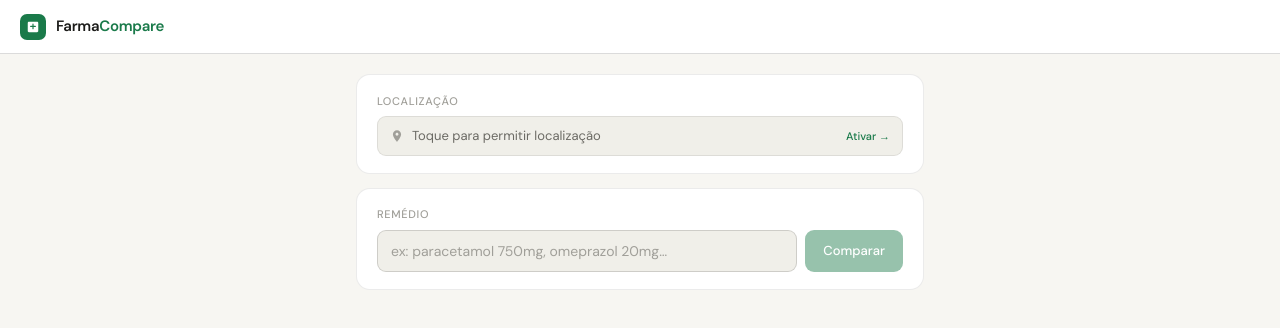
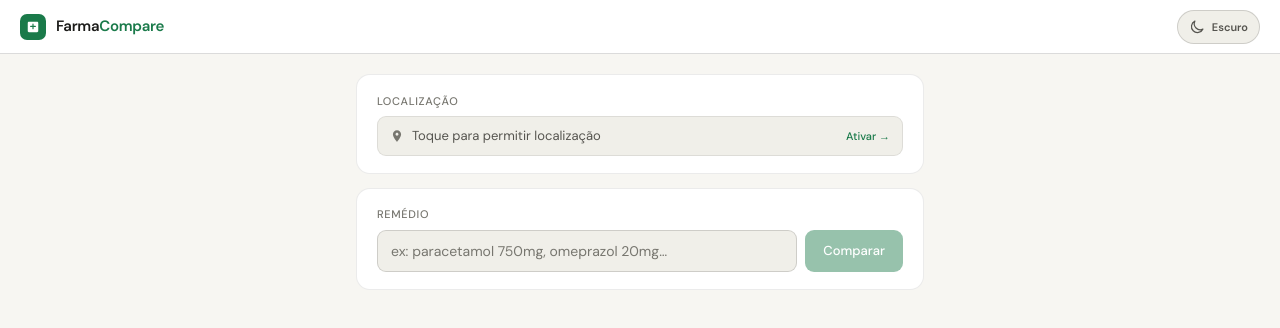
Before and after one commit to fred512/farmacompare, a Nuxt app: page / in a window 1280 px wide. Shown: the top 328 px of the page. Built offline with nearby package versions, Linux system fonts and the light colour scheme.

Commit message:
feat: add accessible light and dark themes

```diff
--- a/assets/css/main.css
+++ b/assets/css/main.css
@@ -1,14 +1,17 @@
 @import url('https://fonts.googleapis.com/css2?family=DM+Sans:wght@300;400;500;600&family=DM+Mono:wght@400;500&display=swap');
 
-:root {
+:root,
+:root[data-theme='light'] {
+  color-scheme: light;
   --bg: #f7f6f2;
   --surface: #ffffff;
   --surface2: #f0efe9;
+  --surface3: #e7e6df;
   --border: rgba(0, 0, 0, 0.08);
   --border2: rgba(0, 0, 0, 0.14);
   --text: #1c1c1a;
-  --text2: #6b6a64;
-  --text3: #a09f99;
+  --text2: #55544f;
+  --text3: #77766f;
   --green: #1a7a4a;
   --green-bg: #eaf4ee;
   --green-light: #c8e8d4;
@@ -22,23 +25,45 @@
   --mono: 'DM Mono', monospace;
 }
 
+:root[data-theme='dark'] {
+  color-scheme: dark;
+  --bg: #111310;
+  --surface: #1b1e19;
+  --surface2: #252921;
+  --surface3: #30352b;
+  --border: rgba(255, 255, 255, 0.12);
+  --border2: rgba(255, 255, 255, 0.22);
+  --text: #faf8f1;
+  --text2: #c8c6bd;
+  --text3: #96948b;
+  --green: #55df8b;
+  --green-bg: #103522;
+  --green-light: #23583b;
+  --amber: #ffc257;
+  --amber-bg: #30220b;
+  --red: #ff7c6d;
+  --red-bg: #321713;
+}
+
 @media (prefers-color-scheme: dark) {
-  :root {
-    --bg: #141412;
-    --surface: #1e1e1b;
-    --surface2: #27271f;
-    --border: rgba(255, 255, 255, 0.07);
-    --border2: rgba(255, 255, 255, 0.13);
-    --text: #f0ede6;
-    --text2: #9a9990;
-    --text3: #6b6a64;
-    --green: #3ecf74;
-    --green-bg: #0f2a1c;
-    --green-light: #1a4030;
-    --amber: #f5a623;
-    --amber-bg: #261a08;
-    --red: #f06050;
-    --red-bg: #251410;
+  :root:not([data-theme]) {
+    color-scheme: dark;
+    --bg: #111310;
+    --surface: #1b1e19;
+    --surface2: #252921;
+    --surface3: #30352b;
+    --border: rgba(255, 255, 255, 0.12);
+    --border2: rgba(255, 255, 255, 0.22);
+    --text: #faf8f1;
+    --text2: #c8c6bd;
+    --text3: #96948b;
+    --green: #55df8b;
+    --green-bg: #103522;
+    --green-light: #23583b;
+    --amber: #ffc257;
+    --amber-bg: #30220b;
+    --red: #ff7c6d;
+    --red-bg: #321713;
   }
 }
 
@@ -56,4 +81,5 @@ body {
   font-size: 14px;
   line-height: 1.5;
   -webkit-font-smoothing: antialiased;
+  transition: background-color .2s ease, color .2s ease;
 }
--- a/nuxt.config.ts
+++ b/nuxt.config.ts
@@ -30,6 +30,12 @@ export default defineNuxtConfig({
         { name: 'apple-mobile-web-app-capable', content: 'yes' },
         { name: 'apple-mobile-web-app-status-bar-style', content: 'default' },
       ],
+      script: [
+        {
+          innerHTML: "(()=>{try{const t=localStorage.getItem('fc_tema');if(t==='light'||t==='dark')document.documentElement.dataset.theme=t}catch{}})()",
+          tagPosition: 'head',
+        },
+      ],
       link: [
         { rel: 'manifest', href: '/manifest.json' },
       ]
--- a/pages/index.vue
+++ b/pages/index.vue
@@ -18,6 +18,25 @@ const searchQuery = ref('')
 const cep = ref('')
 const inputRef = ref<HTMLInputElement>()
 const mostrarTodasFarmacias = ref(false)
+const tema = ref<'light' | 'dark'>('light')
+
+function aplicarTema(value: 'light' | 'dark') {
+  tema.value = value
+  document.documentElement.dataset.theme = value
+  localStorage.setItem('fc_tema', value)
+}
+
+function alternarTema() {
+  aplicarTema(tema.value === 'dark' ? 'light' : 'dark')
+}
+
+onMounted(() => {
+  const salvo = localStorage.getItem('fc_tema')
+  const preferido = salvo === 'light' || salvo === 'dark'
+    ? salvo
+    : window.matchMedia('(prefers-color-scheme: dark)').matches ? 'dark' : 'light'
+  aplicarTema(preferido)
+})
 
 const farmaciasVisiveis = computed(() =>
   mostrarTodasFarmacias.value || !farmaciasMaisConsultadas.value.length
@@ -157,6 +176,17 @@ useSeoMeta({
         </svg>
       </div>
       <span class="logo-name">Farma<span>Compare</span></span>
+      <button
+        type="button"
+        class="theme-toggle"
+        :aria-label="tema === 'dark' ? 'Ativar modo claro' : 'Ativar modo escuro'"
+        :title="tema === 'dark' ? 'Modo claro' : 'Modo escuro'"
+        @click="alternarTema"
+      >
+        <svg v-if="tema === 'dark'" viewBox="0 0 24 24" aria-hidden="true"><path d="M12 4V2m0 20v-2m8-8h2M2 12h2m13.66-5.66 1.42-1.42M4.92 19.08l1.42-1.42m11.32 0 1.42 1.42M4.92 4.92l1.42 1.42M16 12a4 4 0 1 1-8 0 4 4 0 0 1 8 0Z"/></svg>
+        <svg v-else viewBox="0 0 24 24" aria-hidden="true"><path d="M20.8 15.2A9 9 0 0 1 8.8 3.2 9 9 0 1 0 20.8 15.2Z"/></svg>
+        <span>{{ tema === 'dark' ? 'Claro' : 'Escuro' }}</span>
+      </button>
     </header>
 
     <main>
@@ -429,6 +459,23 @@ header {
 .logo-mark svg { width: 14px; height: 14px; fill: white; }
 .logo-name { font-size: 15px; font-weight: 600; color: var(--text); letter-spacing: -0.3px; }
 .logo-name span { color: var(--green); }
+.theme-toggle {
+  margin-left:auto;
+  min-height:34px;
+  display:inline-flex;
+  align-items:center;
+  gap:7px;
+  padding:0 11px;
+  border:1px solid var(--border2);
+  border-radius:999px;
+  background:var(--surface2);
+  color:var(--text2);
+  font:600 11px var(--font);
+  cursor:pointer;
+  transition:background .15s, border-color .15s, color .15s;
+}
+.theme-toggle:hover { border-color:var(--green); color:var(--green); }
+.theme-toggle svg { width:16px; height:16px; fill:none; stroke:currentColor; stroke-width:1.8; stroke-linecap:round; stroke-linejoin:round; }
 
 main { max-width: 600px; margin: 0 auto; padding: 1.25rem 1rem 5rem; }
 
@@ -530,6 +577,8 @@ main { max-width: 600px; margin: 0 auto; padding: 1.25rem 1rem 5rem; }
   .cep-row { flex-wrap:wrap; gap:6px; }
   .cep-row span { width:100%; }
   .cep-row input { margin-left:0; flex:1; width:auto; }
+  .theme-toggle { width:36px; min-height:36px; justify-content:center; padding:0; }
+  .theme-toggle span { display:none; }
 }
 
 .search-row { display: flex; gap: 8px; }
```
